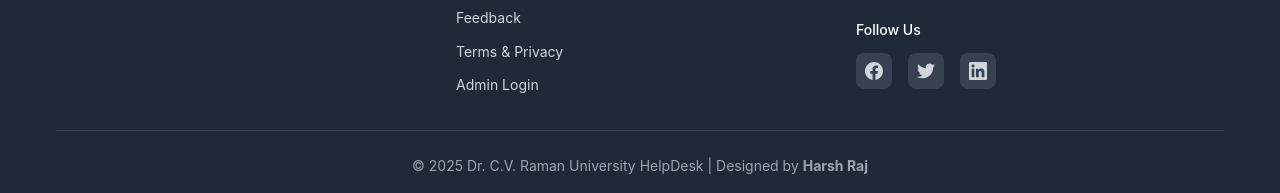
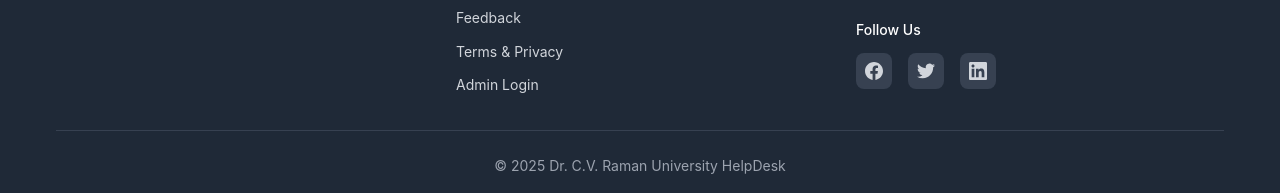
Before and after one commit to HelpDeskAH/help_desk, a plain HTML site: page index.html in a window 1280 px wide. Shown: the part 2080-2273 px from the top of the page. Drawn offline with Linux system fonts and the light colour scheme.

Commit message:
some changes in the footer section which is optional committed

```diff
--- a/index.html
+++ b/index.html
@@ -358,8 +358,7 @@
 
                 <!-- Bottom Line -->
                 <div class="footer-bottom">
-                    <p class="footer-copyright">© 2025 Dr. C.V. Raman University HelpDesk | Designed by <strong>Harsh
-                            Raj</strong></p>
+                    <p class="footer-copyright">© 2025 Dr. C.V. Raman University HelpDesk</p>
                 </div>
             </div>
         </footer>
```
Also changed, not shown: Admin/admin.html (+1 -2 lines), Contact/contact.html (+1 -2 lines), Department/depart.html (+1 -2 lines), Event/events.html (+1 -2 lines), Gallery/gallery.html (+1 -2 lines), Map/map.html (+1 -2 lines), feedback/feedback.html (+1 -2 lines).
